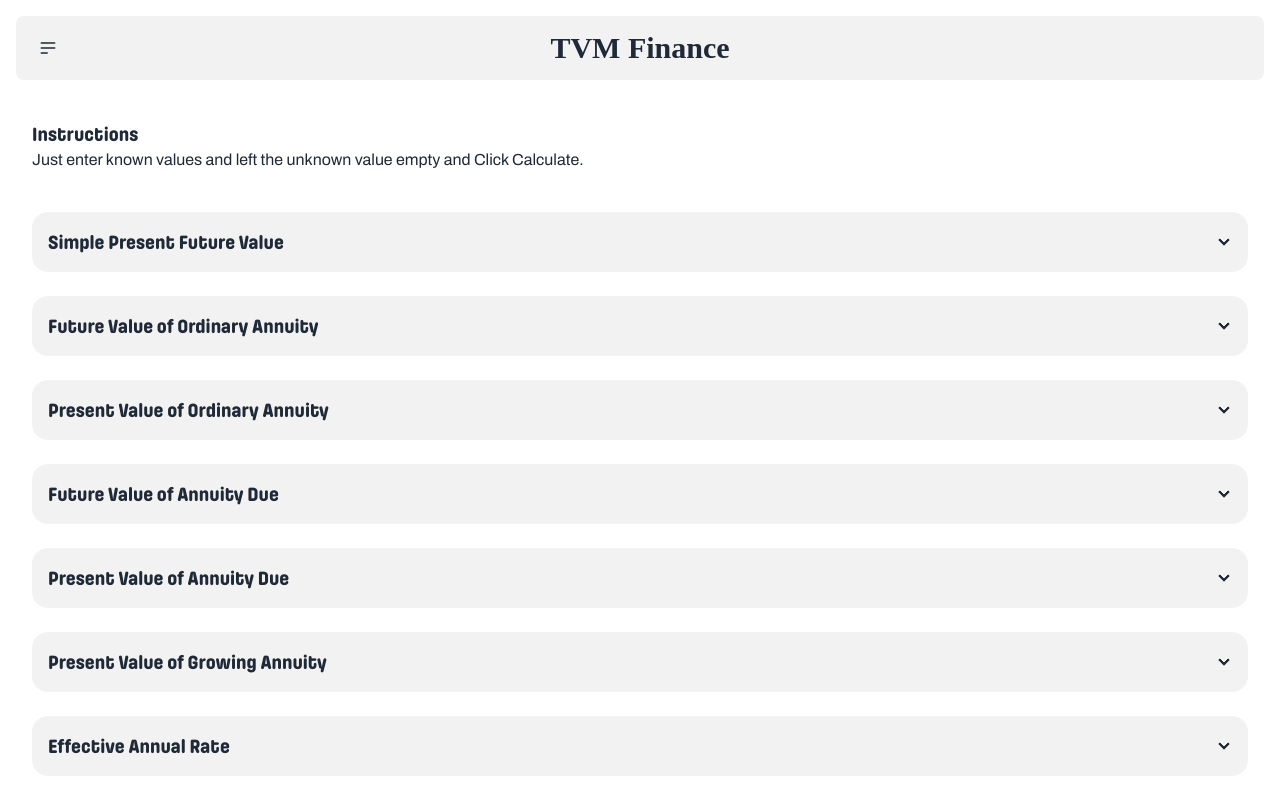
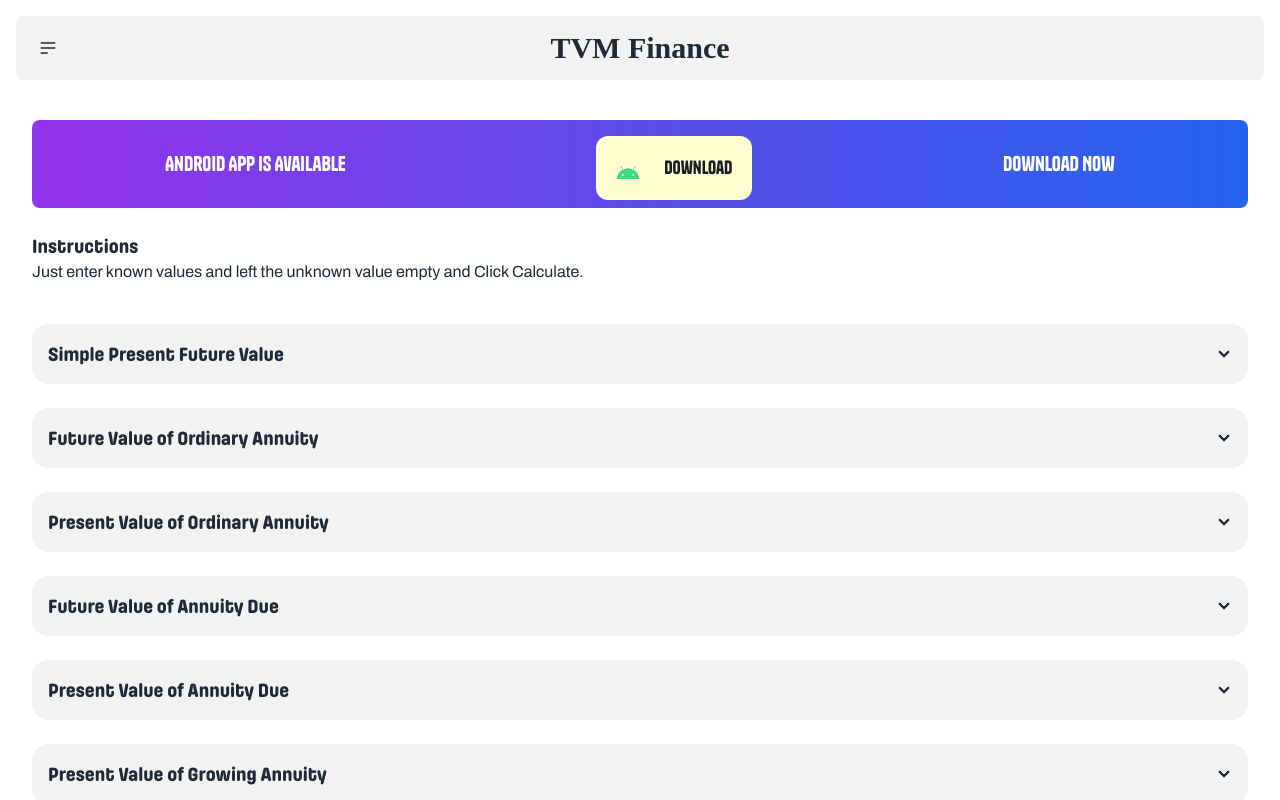
Before and after one commit to mustafakhanneo/tvmfinance, a React (Vite) app: page / in a window 1280 px wide. Shown: the top 800 px of the page. Built offline with nearby package versions, Linux system fonts and the light colour scheme; a web font is replaced by a local one.

Commit message:
add android app banner

```diff
--- a/src/assets/index.js
+++ b/src/assets/index.js
@@ -5,6 +5,8 @@ import facebook from './facebook.svg';
 import instagram from './instagram.svg';
 import x from './x.svg';
 import youtube from './youtube.svg';
+import android from './android.png';
+
 
 
 export {
@@ -14,6 +16,7 @@ export {
   facebook,
   instagram,
   youtube,
-  x
+  x,
+  android
 
 };
--- a/src/tabs/Home.jsx
+++ b/src/tabs/Home.jsx
@@ -1,4 +1,6 @@
 import { useState } from "react";
+import { android } from "../assets";
+
 import { NumericFormat } from "react-number-format";
 
 function Home() {
@@ -404,6 +406,20 @@ function Home() {
 
   return (
     <div className="space-y-6 p-[1rem] m-auto max-w-[1280px]">
+      <div class="bg-gradient-to-r from-purple-600 to-blue-600 rounded-lg font-[sans-serif] space-y-4 p-2">
+            <div class="container mx-auto flex sm:flex-row flex-col justify-around items-center">
+              <p className="sm:text-xl text-sm text-white font-tanker">Android App is Available</p>
+            <button class="px-3 py-1.5 flex bg-[#FFFDD0] gap-2 mt-2 items-center rounded-xl">
+  <div class="w-10">
+    <img class="h-full w-full"  src={android}/>
+  </div>
+  <div class="">
+    <p class="text-lg text-[#191E24] font-tanker sm:py-3 py-1 px-2">Download</p>
+  </div>
+</button>
+<p className="sm:text-xl sm:flex hidden text-sm text-white font-tanker">Download Now</p>
+            </div>
+        </div>
       <div className="flex flex-col justify-start pb-4 items-start">
         <p className="sm:text-xl text-md font-pilcrow">Instructions</p>
         <p className="font-archivo">
```
Also changed, not shown: src/assets/android.png (added).
